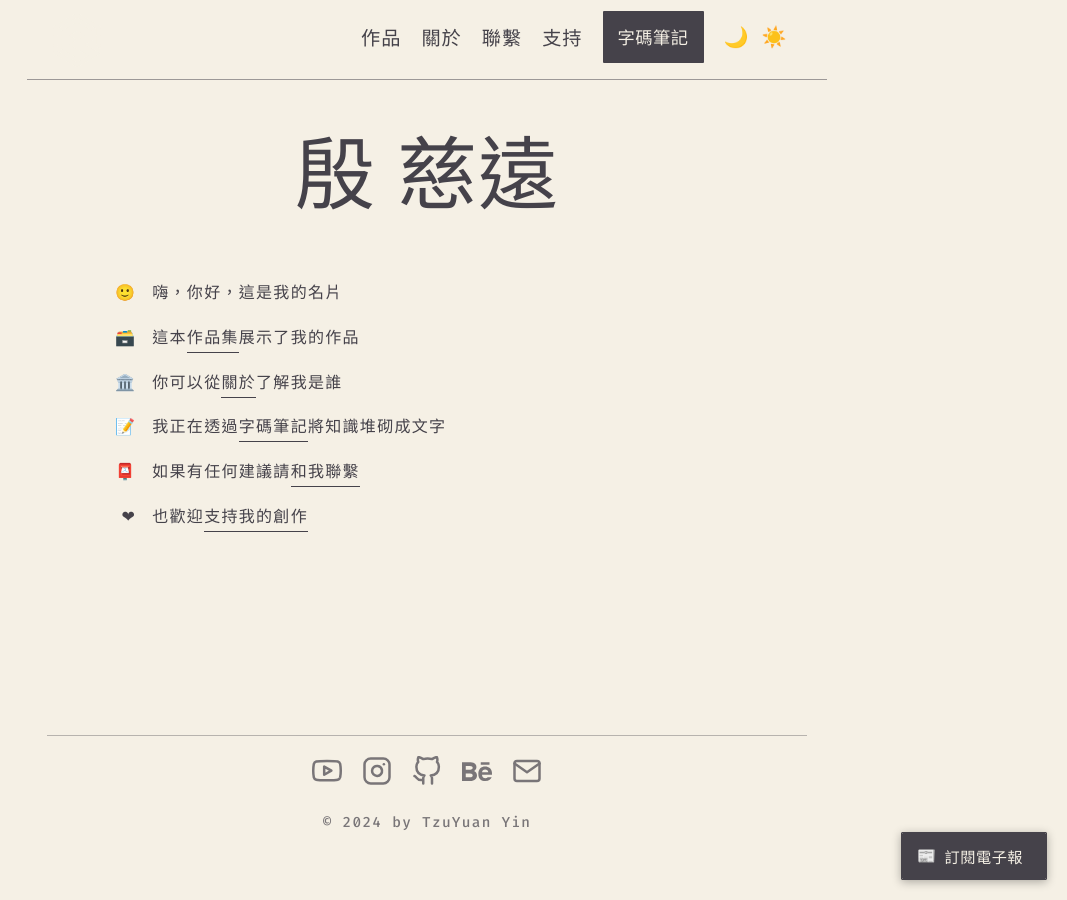
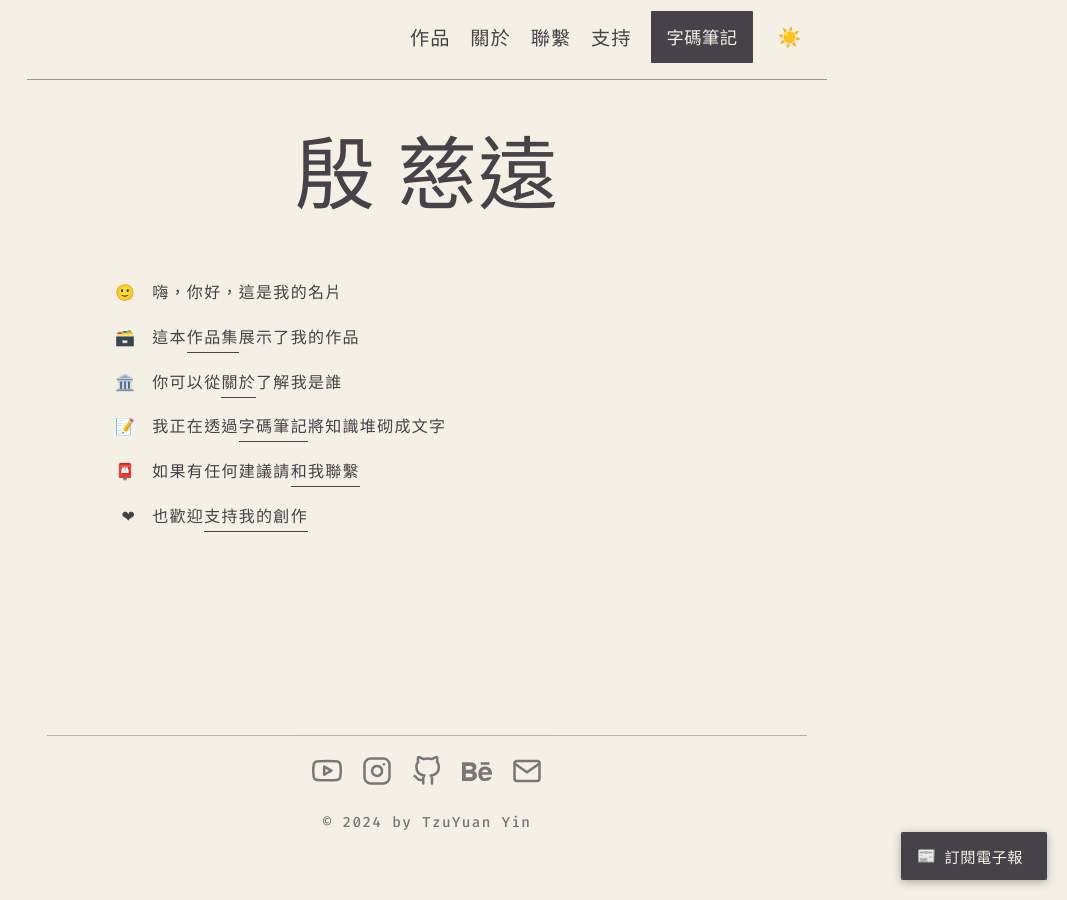
Before and after one commit to yintzuyuan/yintzuyuan.github.io, a Jekyll site: the page built from index.md, in a window 1280 px wide. Shown: the whole page, without its empty margins (213-1280 px from the left). Built offline with Jekyll 4.4.1, drawn with Linux system fonts in a browser that asks for light colours; some web fonts are replaced.

Commit message:
LOGO明亮模式修正

```diff
--- a/_includes/header.html
+++ b/_includes/header.html
@@ -30,10 +30,10 @@
             <a href="https://blog.erikyin.net" target="_blank" class="nounderline">
                 <button class="button focus">字碼筆記</button>
             </a>
-            <button class="button share theme-toggle" id="theme-toggle" aria-label="切換主題">
+            <button id="theme-toggle" aria-label="切換主題">
                 <span class="theme-toggle-dark">🌙</span>
                 <span class="theme-toggle-light">☀️</span>
-            </button>
+              </button>
         </nav>
       </div>
     </div>
--- a/_sass/components/_header.scss
+++ b/_sass/components/_header.scss
@@ -276,14 +276,37 @@ header#site-header {
     }
   }
 
+  #theme-toggle {
+    background: none;
+    border: none;
+    cursor: pointer;
+    padding: 5px;
+    font-size: 1.2em; // 調整圖示大小
+    color: var(--text-color); // 使用文字顏色變量
+    transition: color var(--transition-duration) ease;
 
+    .theme-toggle-dark,
+    .theme-toggle-light {
+      display: none; // 改回使用 display 來控制可見性
+    }
 
-  .theme-toggle-dark,
-  .theme-toggle-light {
-    display: none;
+    &:hover {
+      color: var(--accent-color); // 懸停時的顏色變化
+    }
   }
 
-  body:not(.light-theme) .theme-toggle-dark,
-  [data-theme="light"] .theme-toggle-light {
-    display: inline;
+  // 修改這些選擇器以匹配原始邏輯
+  html:not([data-theme="light"]) #theme-toggle .theme-toggle-dark,
+  html[data-theme="light"] #theme-toggle .theme-toggle-light {
+    display: inline; // 顯示相應的圖示
   }
+
+  // 為按鈕添加一些額外的樣式，使其更好地融入導航欄
+  nav {
+    display: flex;
+    align-items: center;
+
+    #theme-toggle {
+      margin-left: 20px; // 與其他導航項目保持一致的間距
+    }
+  }
```
Also changed, not shown: 8 other files.
